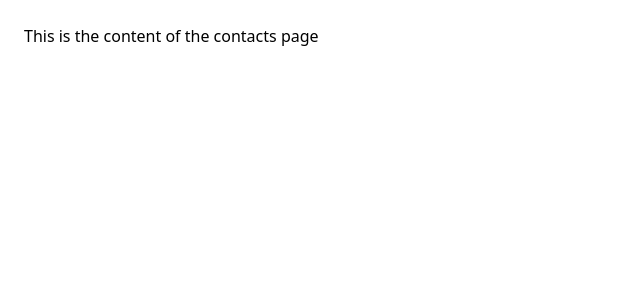
After one commit to raktimde07/Bonvoy, a Django app: page /contacts/ in a window 1280 px wide. The commit adds this page. Shown: the top 300 px of the page, without its empty margins (0-640 px from the left). Run offline with Django 4.2, Linux system fonts and the light colour scheme; some libraries are stand-ins or nearby versions.

Commit message:
added contacts page via extension feature

```diff
--- a/bonvoy/bonvoy/urls.py
+++ b/bonvoy/bonvoy/urls.py
@@ -1,9 +1,10 @@
 
 from django.contrib import admin
 from django.urls import path
-from core.views import index
+from core.views import index, contacts
 
 urlpatterns = [
+    path('contacts/', contacts, name='contacts'),
     path('', index, name='index'),
     path('admin/', admin.site.urls),
 ]
--- a/bonvoy/core/templates/core/base.html
+++ b/bonvoy/core/templates/core/base.html
@@ -0,0 +1,17 @@
+<!DOCTYPE html>
+<html lang="en">
+
+<head>
+    <meta charset="UTF-8">
+    <meta name="viewport" content="width=device-width, initial-scale=1.0">
+    <script src="https://cdn.tailwindcss.com"></script>
+    <title>Bonvoy</title>
+</head>
+
+<body>
+    <div class="px-6 py-6">
+        {% block content %}
+        {% endblock %}
+    </div>
+</body>
+</html>
--- /dev/null
+++ b/bonvoy/core/templates/core/contacts.html
@@ -0,0 +1,5 @@
+{% extends 'core/base.html' %}
+
+{% block content %}
+    <h1>This is the content of the contacts page</h1>
+{% endblock %}
--- a/bonvoy/core/views.py
+++ b/bonvoy/core/views.py
@@ -3,3 +3,6 @@ from django.shortcuts import render
 # Create your views here.
 def index(request):
     return render(request, 'core/index.html')
+
+def contacts(request):
+    return render(request, 'core/contacts.html')
```
Also changed, not shown: bonvoy/core/templates/core/index.html (+4 -15 lines).
